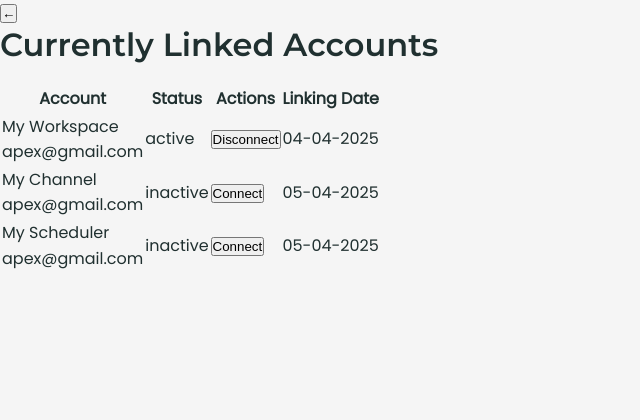
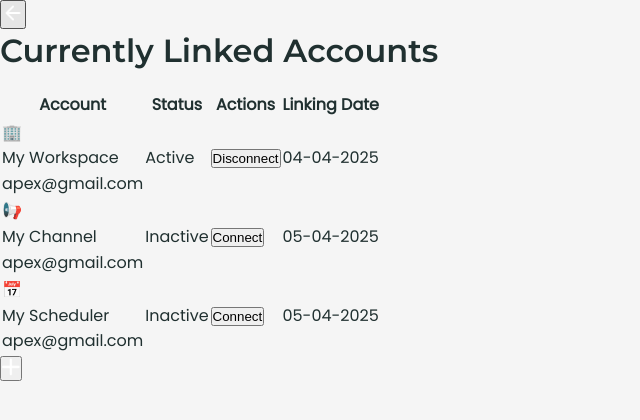
Before and after one commit to Saleh-Ghalayini/Apexo, a React (Vite) app in the folder client/: page /integrations in a window 1280 px wide. Shown: the top 420 px of the page, without its empty margins (0-640 px from the left). Built offline with nearby package versions, Linux system fonts and the light colour scheme.

Commit message:
implemented basic styling and icons

```diff
--- a/client/src/pages/Integrations/index.tsx
+++ b/client/src/pages/Integrations/index.tsx
@@ -1,6 +1,8 @@
 import React, { useState } from 'react';
 import { useNavigate } from 'react-router-dom';
 import './Integrations.css';
+import plusIcon from '../../assets/images/add_icon.png';
+import arrowIcon from '../../assets/images/l_arrow_icon.png';
 
 interface IntegrationAccount {
   id: string;
@@ -60,7 +62,7 @@ const IntegrationsPage: React.FC = () => {
     <div className="integrations-container">
       <div className="integrations-header">
         <button className="back-button" onClick={handleGoBack}>
-          ←
+          <img src={arrowIcon} width={22} height={22} alt="Go Back" className="back-icon" />
         </button>
         <h1 className="header-title">Currently Linked Accounts</h1>
       </div>
@@ -79,27 +81,46 @@ const IntegrationsPage: React.FC = () => {
             <tbody>
               {accounts.map((account) => (
                 <tr key={account.id}>
-                  <td>
-                    <div>{account.name}</div>
-                    <div>{account.email}</div>
+                  <td className="account-cell">
+                    <div className="account-icon">
+                      {account.type === 'workspace' && '🏢'}
+                      {account.type === 'channel' && '📢'}
+                      {account.type === 'scheduler' && '📅'}
+                    </div>
+                    <div className="account-info">
+                      <div className="account-name">{account.name}</div>
+                      <div className="account-email">{account.email}</div>
+                    </div>
                   </td>
-                  <td>{account.status}</td>
-                  <td>
+                  <td className={`status-cell ${account.status}`}>
+                    {account.status === 'active' ? 'Active' : 'Inactive'}
+                  </td>
+                  <td className="actions-cell">
                     {account.status === 'active' ? (
-                      <button onClick={() => handleDisconnect(account.id)}>
+                      <button
+                        className="action-button disconnect"
+                        onClick={() => handleDisconnect(account.id)}
+                      >
                         Disconnect
                       </button>
                     ) : (
-                      <button onClick={() => handleConnect(account.id)}>
+                      <button
+                        className="action-button connect"
+                        onClick={() => handleConnect(account.id)}
+                      >
                         Connect
                       </button>
                     )}
                   </td>
-                  <td>{account.linkingDate}</td>
+                  <td className="date-cell">{account.linkingDate}</td>
                 </tr>
               ))}
             </tbody>
           </table>
+
+          <button className="add-account-button">
+            <img src={plusIcon} width={18} height={18} alt="Add Account" />
+          </button>
         </div>
       </div>
     </div>
```
